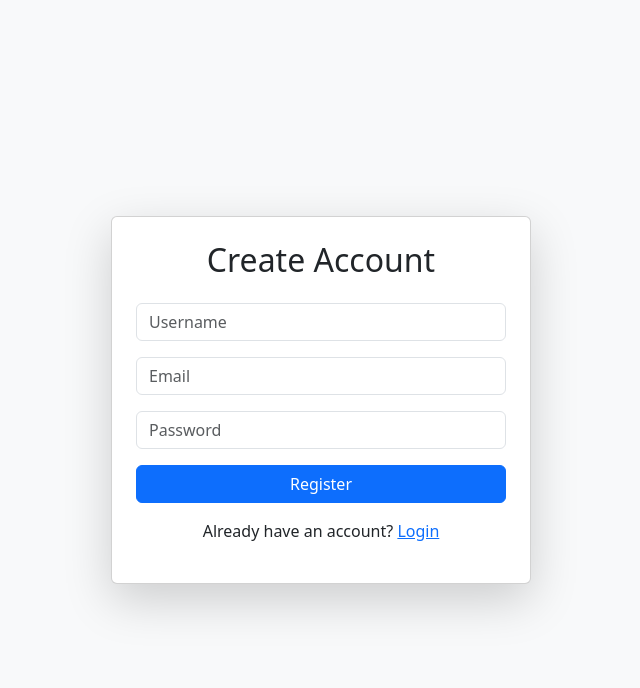
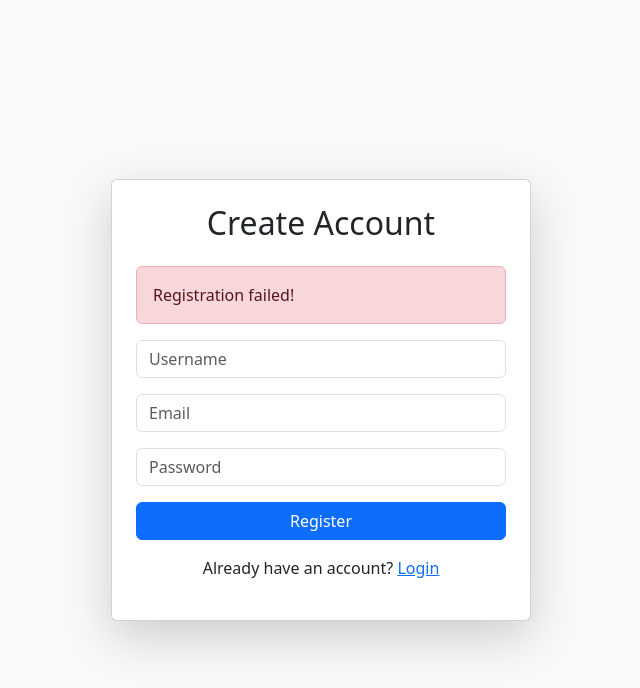
Before and after one commit to 0CrackCode0/CrackCode-AI-Chatbot, a React (Vite) app in the folder frontend/UI/: page /register in a window 1280 px wide. Both pictures are taken after a click on the button "Register". Shown: the top 688 px of the page, without its empty margins (319-959 px from the left). Built offline with nearby package versions, Linux system fonts and the light colour scheme; no server answers.

Commit message:
Fix Register form

```diff
--- a/frontend/UI/src/pages/Register.jsx
+++ b/frontend/UI/src/pages/Register.jsx
@@ -1,41 +1,56 @@
-import { Link } from "react-router-dom";
+import { useState } from "react";
+import { Link, useNavigate } from "react-router-dom";
+import api from "../services/api";
 
 export default function Register() {
+    const [username, setUsername] = useState("");
+    const [email, setEmail] = useState("");
+    const [password, setPassword] = useState("");
+    const [error, setError] = useState("");
+    const navigate = useNavigate();
+
+    const handleRegister = async () => {
+        try {
+            await api.post("register/", { username, email, password });
+            navigate("/");
+        } catch (err) {
+            setError(err.response?.data?.detail || "Registration failed!");
+        }
+    };
+
     return (
         <div className="vh-100 d-flex justify-content-center align-items-center bg-light">
-            <div
-                className="card shadow-lg p-4"
-                style={{ width: "420px" }}
-            >
-                <h2 className="text-center mb-4">
-                    Create Account
-                </h2>
+            <div className="card shadow-lg p-4" style={{ width: "420px" }}>
+                <h2 className="text-center mb-4">Create Account</h2>
+
+                {error && <div className="alert alert-danger">{error}</div>}
 
                 <input
                     className="form-control mb-3"
                     placeholder="Username"
+                    value={username}
+                    onChange={(e) => setUsername(e.target.value)}
                 />
-
                 <input
                     className="form-control mb-3"
                     placeholder="Email"
+                    value={email}
+                    onChange={(e) => setEmail(e.target.value)}
                 />
-
                 <input
                     type="password"
                     className="form-control mb-3"
                     placeholder="Password"
+                    value={password}
+                    onChange={(e) => setPassword(e.target.value)}
                 />
 
-                <button className="btn btn-primary w-100">
+                <button className="btn btn-primary w-100" onClick={handleRegister}>
                     Register
                 </button>
 
                 <p className="text-center mt-3">
-                    Already have an account?{" "}
-                    <Link to="/">
-                        Login
-                    </Link>
+                    Already have an account? <Link to="/">Login</Link>
                 </p>
             </div>
         </div>
```
Also changed, not shown: 1 other file (tests, documents, lock files or other folders).
